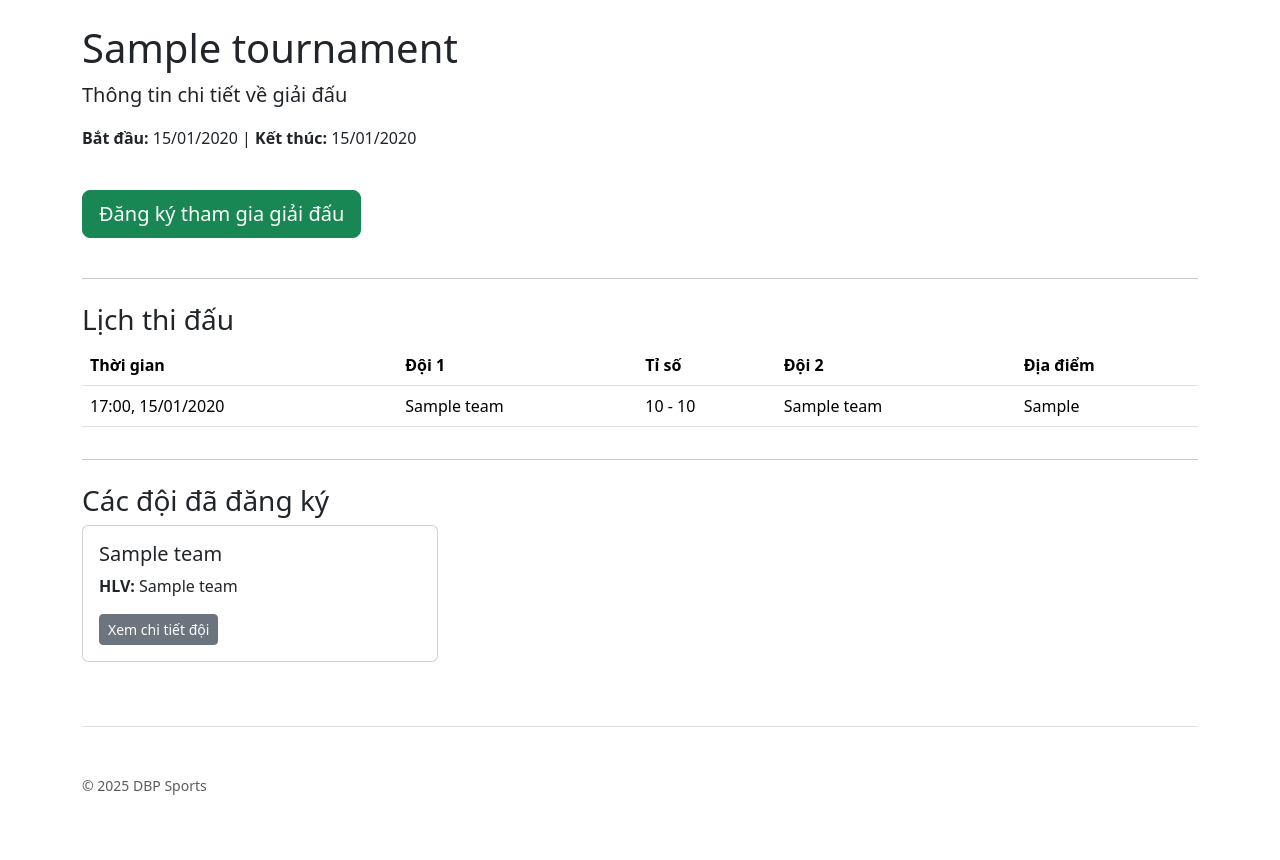
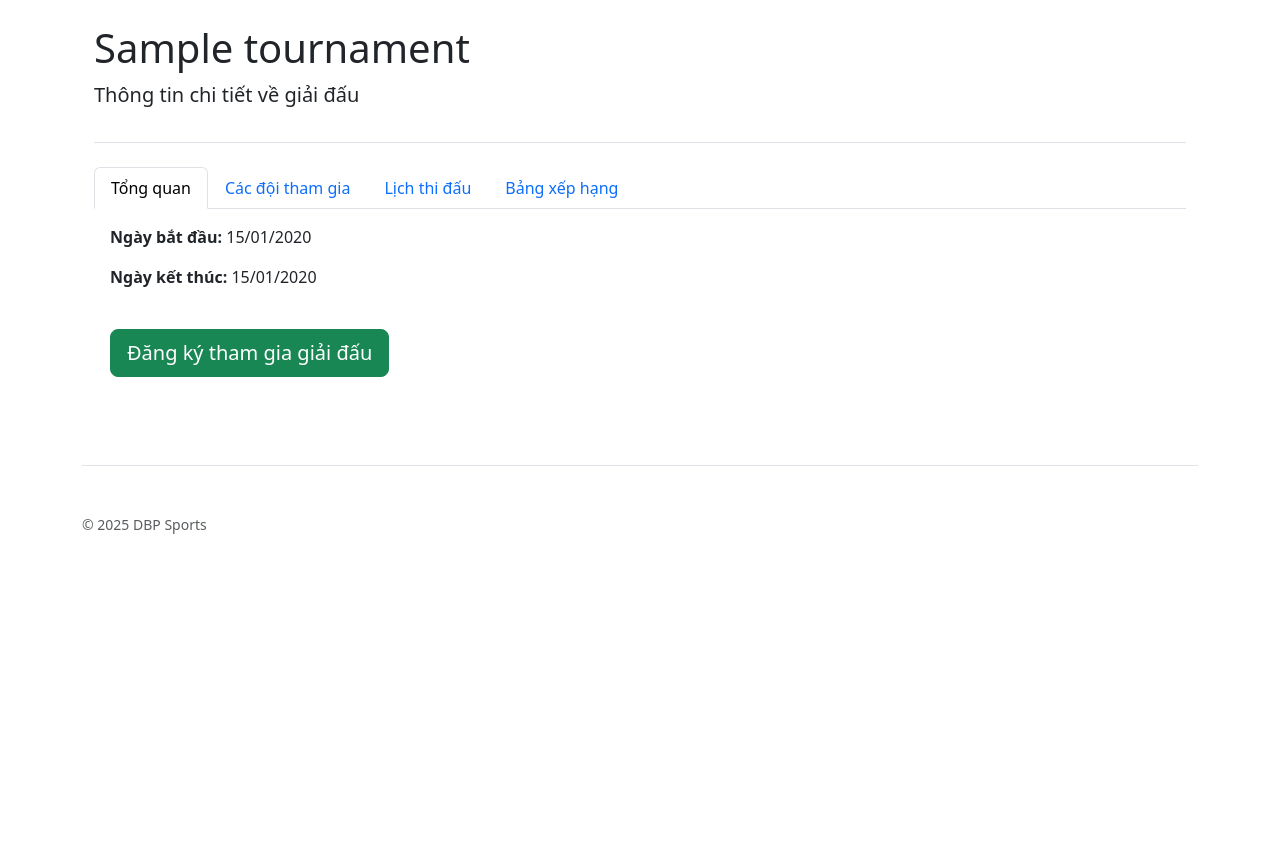
Before and after one commit to dbpsportsvn-glitch/dbpsports, a Django app: page /tournament/1/ in a window 1280 px wide. Shown: the part 56-916 px from the top of the page. After the commit the page ends 590 px from the top, so only its background shows below. Run offline with Django 5.2, Linux system fonts and the light colour scheme; tables that the repository leaves empty hold one stand-in row (values such as "Sample post"); grey boxes marked "Sample" are stand-in pictures.

Commit message:
Refactor tournament detail page into a tabbed interface

```diff
--- a/backend/tournaments/models.py
+++ b/backend/tournaments/models.py
@@ -11,7 +11,58 @@ class Tournament(models.Model):
     def __str__(self):
         return self.name
 
-# === THÊM HAI CLASS DƯỚI ĐÂY ===
+    def get_standings(self):
+        standings = {}
+        # Khởi tạo thông số cho tất cả các đội trong giải
+        for team in self.teams.all():
+            standings[team.id] = {  # Sử dụng ID của đội để tránh nhầm lẫn
+                'played': 0, 'wins': 0, 'draws': 0, 'losses': 0,
+                'gf': 0, 'ga': 0, 'gd': 0, 'points': 0, 'team_obj': team
+            }
+
+        # Lặp qua tất cả các trận đấu của giải đã có tỉ số
+        for match in self.matches.filter(team1_score__isnull=False, team2_score__isnull=False):
+            team1_id = match.team1.id
+            team2_id = match.team2.id
+            score1 = match.team1_score
+            score2 = match.team2_score
+
+            # Cập nhật thông số cho cả hai đội
+            if team1_id in standings and team2_id in standings:
+                # Trận đã chơi
+                standings[team1_id]['played'] += 1
+                standings[team2_id]['played'] += 1
+                # Bàn thắng, bàn thua
+                standings[team1_id]['gf'] += score1
+                standings[team1_id]['ga'] += score2
+                standings[team2_id]['gf'] += score2
+                standings[team2_id]['ga'] += score1
+
+                # Tính điểm
+                if score1 > score2: # Đội 1 thắng
+                    standings[team1_id]['wins'] += 1
+                    standings[team1_id]['points'] += 3
+                    standings[team2_id]['losses'] += 1
+                elif score2 > score1: # Đội 2 thắng
+                    standings[team2_id]['wins'] += 1
+                    standings[team2_id]['points'] += 3
+                    standings[team1_id]['losses'] += 1
+                else: # Hòa
+                    standings[team1_id]['draws'] += 1
+                    standings[team1_id]['points'] += 1
+                    standings[team2_id]['draws'] += 1
+                    standings[team2_id]['points'] += 1 # <-- Lỗi đã được sửa ở đây
+
+        # Chuyển từ dictionary sang list và tính hiệu số
+        sorted_standings = []
+        for team_id, stats in standings.items():
+            stats['gd'] = stats['gf'] - stats['ga']
+            sorted_standings.append(stats)
+
+        # Sắp xếp bảng xếp hạng: ưu tiên điểm, rồi đến hiệu số, rồi đến bàn thắng
+        sorted_standings.sort(key=lambda x: (x['points'], x['gd'], x['gf']), reverse=True)
+
+        return sorted_standings
 
 class Team(models.Model):
     tournament = models.ForeignKey(Tournament, on_delete=models.CASCADE, related_name='teams')
--- /dev/null
+++ b/backend/tournaments/templates/tournaments/partials/standings_table.html
@@ -0,0 +1,41 @@
+<div class="table-responsive">
+    <table class="table table-striped table-hover">
+        <thead>
+            <tr>
+                <th scope="col">#</th>
+                <th scope="col">Đội bóng</th>
+                <th scope="col">Đã đá</th>
+                <th scope="col">Thắng</th>
+                <th scope="col">Hòa</th>
+                <th scope="col">Thua</th>
+                <th scope="col">HS</th>
+                <th scope="col">Điểm</th>
+            </tr>
+        </thead>
+        <tbody>
+            {% for row in standings %}
+                <tr>
+                    <th scope="row">{{ forloop.counter }}</th>
+                    <td>
+                        <a href="{% url 'team_detail' pk=row.team_obj.pk %}">
+                            {% if row.team_obj.logo %}
+                                <img src="{{ row.team_obj.logo.url }}" width="20" height="20" class="me-2" style="object-fit: contain;">
+                            {% endif %}
+                            {{ row.team_obj.name }}
+                        </a>
+                    </td>
+                    <td>{{ row.played }}</td>
+                    <td>{{ row.wins }}</td>
+                    <td>{{ row.draws }}</td>
+                    <td>{{ row.losses }}</td>
+                    <td>{{ row.gd }}</td>
+                    <td><strong>{{ row.points }}</strong></td>
+                </tr>
+            {% empty %}
+                 <tr>
+                    <td colspan="8" class="text-center">Bảng xếp hạng đang được cập nhật.</td>
+                </tr>
+            {% endfor %}
+        </tbody>
+    </table>
+</div>
--- a/backend/tournaments/templates/tournaments/tournament_detail.html
+++ b/backend/tournaments/templates/tournaments/tournament_detail.html
@@ -3,59 +3,35 @@
 {% block title %}{{ tournament.name }}{% endblock %}
 
 {% block content %}
-<div class="mt-4">
+<div class="container mt-4">
+    <div class="pb-3 mb-4 border-bottom">
         <h1>{{ tournament.name }}</h1>
-
-    {% if tournament.image %}
-        <img src="{{ tournament.image.url }}" alt="{{ tournament.name }} banner" class="tournament-banner-img mb-4">
-    {% endif %}
-
         <p class="lead">Thông tin chi tiết về giải đấu</p>
-    <p><strong>Bắt đầu:</strong> {{ tournament.start_date|date:"d/m/Y" }} | <strong>Kết thúc:</strong> {{ tournament.end_date|date:"d/m/Y" }}</p>
-
-    <a href="{% url 'create_team' tournament_pk=tournament.pk %}" class="btn btn-success btn-lg my-4">Đăng ký tham gia giải đấu</a>
-
-    <hr>
-
-    <h3 class="mt-4">Lịch thi đấu</h3>
-    <div class="table-responsive">
-        <table class="table table-hover">
-            <thead>
-                <tr>
-                    <th scope="col">Thời gian</th>
-                    <th scope="col">Đội 1</th>
-                    <th scope="col">Tỉ số</th>
-                    <th scope="col">Đội 2</th>
-                    <th scope="col">Địa điểm</th>
-                </tr>
-            </thead>
-            <tbody>
-                {% for match in matches %}
-                    <tr style="cursor: pointer;" onclick="window.location='{% url 'match_detail' pk=match.pk %}';">
-                        <td>{{ match.match_time|date:"H:i, d/m/Y" }}</td>
-                        <td>{{ match.team1.name }}</td>
-                        <td>
-                            {% if match.team1_score is not None and match.team2_score is not None %}
-                                {{ match.team1_score }} - {{ match.team2_score }}
-                            {% else %}
-                                -
-                            {% endif %}
-                        </td>
-                        <td>{{ match.team2.name }}</td>
-                        <td>{{ match.location }}</td>
-                    </tr>
-                {% empty %}
-                    <tr>
-                        <td colspan="5" class="text-center">Lịch thi đấu đang được cập nhật.</td>
-                    </tr>
-                {% endfor %}
-            </tbody>
-        </table>
     </div>
 
-    <hr>
+    <ul class="nav nav-tabs" id="tournamentTab" role="tablist">
+        <li class="nav-item" role="presentation">
+            <button class="nav-link active" id="overview-tab" data-bs-toggle="tab" data-bs-target="#overview" type="button" role="tab">Tổng quan</button>
+        </li>
+        <li class="nav-item" role="presentation">
+            <button class="nav-link" id="teams-tab" data-bs-toggle="tab" data-bs-target="#teams" type="button" role="tab">Các đội tham gia</button>
+        </li>
+        <li class="nav-item" role="presentation">
+            <button class="nav-link" id="schedule-tab" data-bs-toggle="tab" data-bs-target="#schedule" type="button" role="tab">Lịch thi đấu</button>
+        </li>
+        <li class="nav-item" role="presentation">
+            <button class="nav-link" id="standings-tab" data-bs-toggle="tab" data-bs-target="#standings" type="button" role="tab">Bảng xếp hạng</button>
+        </li>
+    </ul>
 
-    <h3 class="mt-4">Các đội đã đăng ký</h3>
+    <div class="tab-content" id="tournamentTabContent">
+        <div class="tab-pane fade show active p-3" id="overview" role="tabpanel">
+            <p><strong>Ngày bắt đầu:</strong> {{ tournament.start_date|date:"d/m/Y" }}</p>
+            <p><strong>Ngày kết thúc:</strong> {{ tournament.end_date|date:"d/m/Y" }}</p>
+            <a href="{% url 'create_team' tournament_pk=tournament.pk %}" class="btn btn-success btn-lg my-4">Đăng ký tham gia giải đấu</a>
+        </div>
+
+        <div class="tab-pane fade p-3" id="teams" role="tabpanel">
             <div class="row">
                 {% for team in tournament.teams.all %}
                     <div class="col-md-4 mb-3">
@@ -63,19 +39,23 @@
                             <div class="card-body">
                                 <h5 class="card-title">{{ team.name }}</h5>
                                 <p class="card-text">
-                            {% if team.coach_name %}
-                                <strong>HLV:</strong> {{ team.coach_name }}
-                            {% endif %}
+                                    {% if team.coach_name %}<strong>HLV:</strong> {{ team.coach_name }}{% endif %}
                                 </p>
                                 <a href="{% url 'team_detail' pk=team.pk %}" class="btn btn-secondary btn-sm">Xem chi tiết đội</a>
                             </div>
                         </div>
                     </div>
                 {% empty %}
-            <div class="col">
-                <p>Chưa có đội nào đăng ký cho giải đấu này.</p>
-            </div>
+                    <div class="col"><p>Chưa có đội nào đăng ký.</p></div>
                 {% endfor %}
             </div>
         </div>
+
+        <div class="tab-pane fade p-3" id="schedule" role="tabpanel">
+            {% include 'tournaments/partials/match_schedule.html' %} </div>
+
+        <div class="tab-pane fade p-3" id="standings" role="tabpanel">
+            {% include 'tournaments/partials/standings_table.html' %} </div>
+    </div>
+</div>
 {% endblock %}
--- a/backend/tournaments/views.py
+++ b/backend/tournaments/views.py
@@ -25,12 +25,13 @@ def shop_view(request):
 
 def tournament_detail(request, pk):
     tournament = get_object_or_404(Tournament, pk=pk)
-    # Lấy tất cả các trận đấu thuộc giải đấu này, sắp xếp theo thời gian
     matches = tournament.matches.all().order_by('match_time')
+    standings = tournament.get_standings() # <-- Gọi phương-thức tính-toán
 
     context = {
         'tournament': tournament,
-        'matches': matches, # Thêm danh sách trận đấu vào context
+        'matches': matches,
+        'standings': standings, # <-- Gửi bảng-xếp-hạng ra template
     }
     return render(request, 'tournaments/tournament_detail.html', context)
 
```
Also changed, not shown: backend/tournaments/templates/tournaments/partials/match_schedule.html (added, +34 -0 lines). Lines whose indentation alone changed are shown as unchanged.
